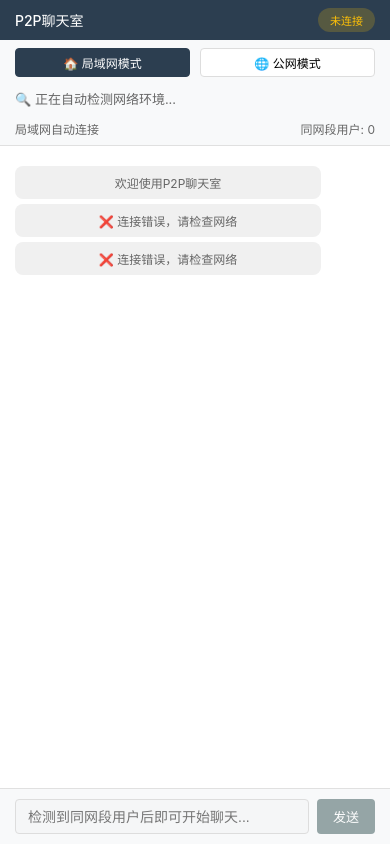
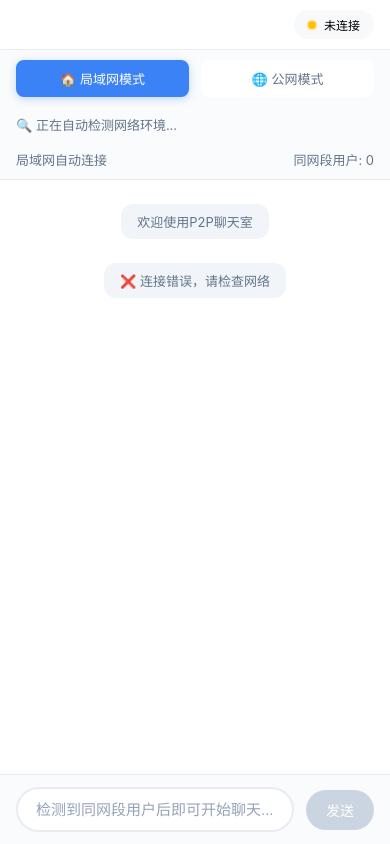
Before and after one commit to chat78912/p2pchat, a plain HTML site: page index.html in a window 390 px wide. Drawn offline with Linux system fonts and the light colour scheme.

Commit message:
优化UI设计和修复WebSocket连接问题
- 移除顶部标题，使界面更简洁
- 重新设计UI，使用现代化的配色和动画效果
- 消息气泡根据内容自动调整宽度
- 修复连接状态显示问题
- 修复切换到公网模式时的WebSocket断连问题
- 添加连接状态动画效果

```diff
--- a/assets/app.js
+++ b/assets/app.js
@@ -207,6 +207,14 @@ class P2PChat {
             return;
         }
 
+        // 先离开当前房间（如果有）
+        if (this.currentRoom) {
+            // 只清理本地状态，不发送leave消息
+            this.closePeerConnections();
+            this.currentRoom = null;
+        }
+
+        // 加入新房间
         this.ws.send(JSON.stringify({
             type: 'join',
             room: roomId
@@ -433,19 +441,24 @@ class P2PChat {
     }
 
     displayMessage(data, isOwn) {
+        const messageWrapper = document.createElement('div');
+        messageWrapper.className = `message-wrapper ${isOwn ? 'own' : 'other'}`;
+
         const messageDiv = document.createElement('div');
         messageDiv.className = `message ${isOwn ? 'message-own' : 'message-other'}`;
 
-        const time = new Date(data.timestamp).toLocaleTimeString();
+        const time = new Date(data.timestamp).toLocaleTimeString('zh-CN', {
+            hour: '2-digit',
+            minute: '2-digit'
+        });
+
         messageDiv.innerHTML = `
-            <div class="message-info">
-                <span class="message-user">${isOwn ? '我' : '用户'}</span>
-                <span class="message-time">${time}</span>
-            </div>
             <div class="message-text">${this.escapeHtml(data.text)}</div>
+            <div class="message-time">${time}</div>
         `;
 
-        this.elements.chatMessages.appendChild(messageDiv);
+        messageWrapper.appendChild(messageDiv);
+        this.elements.chatMessages.appendChild(messageWrapper);
         this.elements.chatMessages.scrollTop = this.elements.chatMessages.scrollHeight;
     }
 
@@ -460,20 +473,21 @@ class P2PChat {
 
     updateConnectionStatus(status) {
         const statusElement = this.elements.connectionStatus;
+        const statusText = statusElement.querySelector('.status-text');
         statusElement.className = 'connection-status';
 
         switch (status) {
             case 'connected':
                 statusElement.classList.add('status-connected');
-                statusElement.textContent = '已连接';
+                if (statusText) statusText.textContent = '已连接';
                 break;
             case 'disconnected':
                 statusElement.classList.add('status-disconnected');
-                statusElement.textContent = '未连接';
+                if (statusText) statusText.textContent = '未连接';
                 break;
             case 'error':
                 statusElement.classList.add('status-error');
-                statusElement.textContent = '连接错误';
+                if (statusText) statusText.textContent = '连接错误';
                 break;
         }
     }
--- a/assets/styles.css
+++ b/assets/styles.css
@@ -5,8 +5,8 @@
 }
 
 body {
-    font-family: -apple-system, BlinkMacSystemFont, 'Segoe UI', Roboto, sans-serif;
-    background: #f0f0f0;
+    font-family: -apple-system, BlinkMacSystemFont, 'Segoe UI', Roboto, 'Helvetica Neue', Arial, sans-serif;
+    background: #f5f7fa;
     height: 100vh;
     overflow: hidden;
 }
@@ -19,250 +19,364 @@ body {
     flex-direction: column;
 }
 
-/* 紧凑的头部 */
+/* 极简头部 - 只显示连接状态 */
 .chat-header {
-    background: #2c3e50;
-    color: white;
-    padding: 8px 15px;
+    background: #fff;
+    padding: 12px 20px;
     display: flex;
-    justify-content: space-between;
+    justify-content: flex-end;
     align-items: center;
+    border-bottom: 1px solid #e8ecf1;
     flex-shrink: 0;
-    box-shadow: 0 2px 4px rgba(0,0,0,0.1);
-}
-
-.chat-header h1 {
-    font-size: 16px;
-    font-weight: 500;
-    margin: 0;
 }
 
 .connection-status {
-    padding: 4px 12px;
-    border-radius: 12px;
-    font-size: 11px;
+    display: flex;
+    align-items: center;
+    gap: 8px;
+    padding: 6px 14px;
+    border-radius: 20px;
+    font-size: 12px;
     font-weight: 500;
+    background: #f8f9fa;
+    transition: all 0.3s ease;
 }
 
-.status-disconnected {
-    background: rgba(255, 193, 7, 0.2);
-    color: #ffc107;
+.status-dot {
+    width: 8px;
+    height: 8px;
+    border-radius: 50%;
+    transition: all 0.3s ease;
 }
 
-.status-connected {
-    background: rgba(76, 175, 80, 0.2);
-    color: #4caf50;
+.status-disconnected .status-dot {
+    background: #ffc107;
+    box-shadow: 0 0 0 2px rgba(255, 193, 7, 0.2);
 }
 
-.status-error {
-    background: rgba(244, 67, 54, 0.2);
-    color: #f44336;
+.status-connected .status-dot {
+    background: #4caf50;
+    box-shadow: 0 0 0 2px rgba(76, 175, 80, 0.2);
+    animation: pulse 2s infinite;
 }
 
-/* 紧凑的房间控制区 */
+.status-error .status-dot {
+    background: #f44336;
+    box-shadow: 0 0 0 2px rgba(244, 67, 54, 0.2);
+}
+
+@keyframes pulse {
+    0% {
+        box-shadow: 0 0 0 2px rgba(76, 175, 80, 0.2);
+    }
+    50% {
+        box-shadow: 0 0 0 4px rgba(76, 175, 80, 0.1);
+    }
+    100% {
+        box-shadow: 0 0 0 2px rgba(76, 175, 80, 0.2);
+    }
+}
+
+/* 房间控制区 */
 .room-section {
-    padding: 8px 15px;
-    background: #f8f9fa;
-    border-bottom: 1px solid #e0e0e0;
+    padding: 12px 20px;
+    background: #fafbfc;
+    border-bottom: 1px solid #e8ecf1;
     flex-shrink: 0;
 }
 
 .connection-mode {
     display: flex;
-    gap: 10px;
-    margin-bottom: 8px;
+    gap: 12px;
+    margin-bottom: 12px;
 }
 
 .mode-btn {
     flex: 1;
-    padding: 6px 12px;
-    border: 1px solid #ddd;
-    background: white;
-    border-radius: 4px;
+    padding: 8px 16px;
+    border: 2px solid transparent;
+    background: #fff;
+    border-radius: 8px;
     cursor: pointer;
-    font-size: 13px;
-    transition: all 0.2s;
+    font-size: 14px;
+    font-weight: 500;
+    transition: all 0.2s ease;
+    color: #64748b;
+}
+
+.mode-btn:hover {
+    background: #f8f9fa;
+    transform: translateY(-1px);
 }
 
 .mode-btn.active {
-    background: #2c3e50;
+    background: #3b82f6;
     color: white;
-    border-color: #2c3e50;
-}
-
-.mode-btn:hover:not(.active) {
-    background: #f0f0f0;
+    border-color: #3b82f6;
+    box-shadow: 0 2px 8px rgba(59, 130, 246, 0.3);
 }
 
 .auto-connect-info,
 .manual-connect-info {
-    margin-bottom: 8px;
+    margin-bottom: 10px;
 }
 
 .auto-status {
     font-size: 13px;
-    color: #666;
-    padding: 4px 0;
+    color: #64748b;
+    padding: 6px 0;
 }
 
 .room-controls {
     display: flex;
-    gap: 8px;
+    gap: 10px;
 }
 
 .room-controls input {
     flex: 1;
-    padding: 6px 10px;
-    border: 1px solid #ddd;
-    border-radius: 4px;
-    font-size: 13px;
+    padding: 8px 14px;
+    border: 2px solid #e8ecf1;
+    border-radius: 8px;
+    font-size: 14px;
+    transition: all 0.2s ease;
+    background: #fff;
+}
+
+.room-controls input:focus {
+    outline: none;
+    border-color: #3b82f6;
+    box-shadow: 0 0 0 3px rgba(59, 130, 246, 0.1);
 }
 
 .room-info {
     display: flex;
     justify-content: space-between;
-    font-size: 12px;
-    color: #666;
+    font-size: 13px;
+    color: #64748b;
 }
 
-/* 主聊天区域 - 占据大部分空间 */
+/* 聊天消息区域 */
 .chat-messages {
     flex: 1;
     overflow-y: auto;
-    padding: 15px;
-    background: #ffffff;
+    padding: 20px;
+    background: #fff;
     min-height: 0;
+    display: flex;
+    flex-direction: column;
+    gap: 8px;
 }
 
 .message {
-    margin-bottom: 10px;
-    padding: 8px 12px;
-    border-radius: 8px;
+    padding: 10px 16px;
+    border-radius: 18px;
     max-width: 70%;
     word-wrap: break-word;
+    position: relative;
+    animation: fadeInUp 0.3s ease;
+}
+
+@keyframes fadeInUp {
+    from {
+        opacity: 0;
+        transform: translateY(10px);
+    }
+    to {
+        opacity: 1;
+        transform: translateY(0);
+    }
 }
 
 .message-system {
-    background: #f0f0f0;
-    color: #666;
-    font-size: 12px;
+    background: #f1f5f9;
+    color: #64748b;
+    font-size: 13px;
     text-align: center;
     max-width: 100%;
-    margin: 5px 0;
+    margin: 8px 0;
+    padding: 8px 16px;
+    border-radius: 12px;
+    align-self: center;
 }
 
 .message-own {
-    background: #2c3e50;
+    background: #3b82f6;
     color: white;
+    align-self: flex-end;
     margin-left: auto;
+    border-bottom-right-radius: 4px;
 }
 
 .message-other {
-    background: #e3f2fd;
-    color: #333;
+    background: #f1f5f9;
+    color: #1e293b;
+    align-self: flex-start;
+    border-bottom-left-radius: 4px;
 }
 
-.message-info {
-    font-size: 11px;
+/* 消息容器 */
+.message-wrapper {
+    display: flex;
+    width: 100%;
     margin-bottom: 4px;
-    opacity: 0.7;
+}
+
+.message-wrapper.own {
+    justify-content: flex-end;
+}
+
+.message-wrapper.other {
+    justify-content: flex-start;
+}
+
+/* 根据内容自动调整宽度 */
+.message {
+    display: inline-block;
+    max-width: 70%;
+    min-width: 60px;
+    width: auto;
 }
 
 .message-text {
-    font-size: 14px;
-    line-height: 1.4;
+    font-size: 15px;
+    line-height: 1.5;
+    letter-spacing: 0.01em;
+    word-break: break-word;
+}
+
+.message-time {
+    font-size: 11px;
+    opacity: 0.5;
+    margin-top: 4px;
+}
+
+.message-own .message-time {
+    text-align: right;
+}
+
+.message-other .message-time {
+    text-align: left;
 }
 
 /* 输入区域 */
 .chat-input {
-    padding: 10px 15px;
-    background: #f8f9fa;
-    border-top: 1px solid #e0e0e0;
+    padding: 16px 20px;
+    background: #fafbfc;
+    border-top: 1px solid #e8ecf1;
     flex-shrink: 0;
 }
 
 .input-group {
     display: flex;
-    gap: 8px;
+    gap: 12px;
+    align-items: center;
 }
 
 .input-group input {
     flex: 1;
-    padding: 8px 12px;
-    border: 1px solid #ddd;
-    border-radius: 4px;
-    font-size: 14px;
+    padding: 12px 18px;
+    border: 2px solid #e8ecf1;
+    border-radius: 24px;
+    font-size: 15px;
     outline: none;
+    transition: all 0.2s ease;
+    background: #fff;
 }
 
 .input-group input:focus {
-    border-color: #2c3e50;
+    border-color: #3b82f6;
+    box-shadow: 0 0 0 3px rgba(59, 130, 246, 0.1);
+}
+
+.input-group input::placeholder {
+    color: #94a3b8;
 }
 
 /* 按钮样式 */
 .btn {
-    padding: 8px 16px;
+    padding: 10px 20px;
     border: none;
-    border-radius: 4px;
-    font-size: 13px;
+    border-radius: 20px;
+    font-size: 14px;
+    font-weight: 500;
     cursor: pointer;
-    transition: all 0.2s;
+    transition: all 0.2s ease;
     white-space: nowrap;
 }
 
 .btn-primary {
-    background: #2c3e50;
+    background: #3b82f6;
     color: white;
+    box-shadow: 0 2px 8px rgba(59, 130, 246, 0.3);
 }
 
 .btn-primary:hover {
-    background: #34495e;
+    background: #2563eb;
+    transform: translateY(-1px);
+    box-shadow: 0 4px 12px rgba(59, 130, 246, 0.4);
+}
+
+.btn-primary:active {
+    transform: translateY(0);
 }
 
 .btn-primary:disabled {
-    background: #95a5a6;
+    background: #cbd5e1;
     cursor: not-allowed;
+    box-shadow: none;
 }
 
 .btn-secondary {
-    background: #ecf0f1;
-    color: #2c3e50;
+    background: #f1f5f9;
+    color: #475569;
 }
 
 .btn-secondary:hover {
-    background: #bdc3c7;
+    background: #e2e8f0;
 }
 
 /* 滚动条美化 */
 .chat-messages::-webkit-scrollbar {
-    width: 6px;
+    width: 8px;
 }
 
 .chat-messages::-webkit-scrollbar-track {
-    background: #f1f1f1;
+    background: transparent;
 }
 
 .chat-messages::-webkit-scrollbar-thumb {
-    background: #888;
-    border-radius: 3px;
+    background: #cbd5e1;
+    border-radius: 4px;
 }
 
 .chat-messages::-webkit-scrollbar-thumb:hover {
-    background: #555;
+    background: #94a3b8;
 }
 
-/* 响应式 */
+/* 响应式设计 */
 @media (max-width: 600px) {
-    .chat-header h1 {
-        font-size: 14px;
+    .chat-header {
+        padding: 10px 16px;
+    }
+
+    .room-section {
+        padding: 10px 16px;
     }
 
     .mode-btn {
-        font-size: 12px;
-        padding: 5px 10px;
+        font-size: 13px;
+        padding: 7px 14px;
     }
 
     .message {
         max-width: 85%;
     }
+
+    .chat-messages {
+        padding: 16px;
+    }
+
+    .chat-input {
+        padding: 12px 16px;
+    }
 }
--- a/index.html
+++ b/index.html
@@ -9,9 +9,9 @@
 <body>
     <div class="chat-container">
         <div class="chat-header">
-            <h1>P2P聊天室</h1>
             <div class="connection-status status-disconnected" id="connectionStatus">
-                离线
+                <span class="status-dot"></span>
+                <span class="status-text">离线</span>
             </div>
         </div>
 
```
